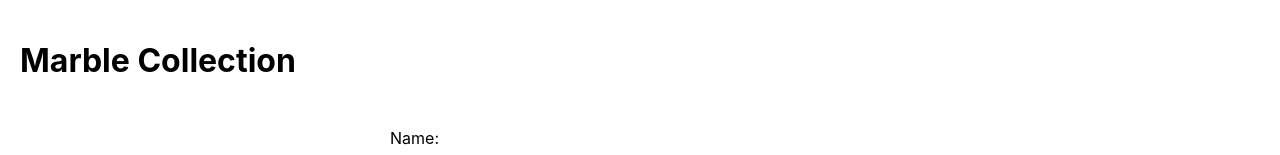
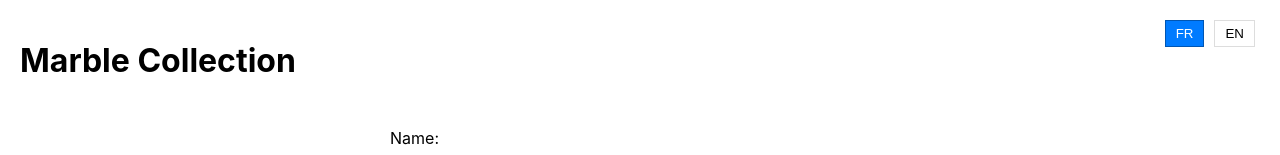
Before and after one commit to b1510/marble-front, a React (Create React App) app: page / in a window 1280 px wide. Shown: the top 155 px of the page. Built offline with nearby package versions, Linux system fonts and the light colour scheme; no server answers.

Commit message:
Add localisation

```diff
--- a/src/App.tsx
+++ b/src/App.tsx
@@ -2,6 +2,7 @@ import React from 'react';
 import { BrowserRouter as Router, Route, Routes } from 'react-router-dom';
 import MarbleGallery from './components/MarbleGallery';
 import MarbleForm from './components/MarbleForm';
+import LanguageSwitcher from './components/LanguageSwitcher';
 import './App.css';
 
 const App: React.FC = () => {
@@ -10,6 +11,7 @@ const App: React.FC = () => {
             <div className="app">
                 <header>
                     <h1>Marble Collection</h1>
+                    <LanguageSwitcher />
                 </header>
                 <main>
                     <MarbleForm />
--- /dev/null
+++ b/src/components/LanguageSwitcher.tsx
@@ -0,0 +1,27 @@
+import React from 'react';
+import { useTranslation } from 'react-i18next';
+
+const LanguageSwitcher: React.FC = () => {
+  const { i18n } = useTranslation();
+
+  const changeLanguage = (lng: string) => {
+    i18n.changeLanguage(lng);
+  };
+
+  return (
+    <div className="language-switcher">
+      <button
+        onClick={() => changeLanguage('fr')}
+        className={i18n.language === 'fr' ? 'active' : ''}>
+        FR
+      </button>
+      <button
+        onClick={() => changeLanguage('en')}
+        className={i18n.language === 'en' ? 'active' : ''}>
+        EN
+      </button>
+    </div>
+  );
+};
+
+export default LanguageSwitcher;
--- a/src/components/MarbleGallery.tsx
+++ b/src/components/MarbleGallery.tsx
@@ -1,8 +1,10 @@
 import React, { useEffect, useState } from 'react';
+import { useTranslation } from 'react-i18next';
 import { marbleApi, Marble } from '../api/marbleApi';
 
 const MarbleGallery: React.FC = () => {
     const [marbles, setMarbles] = useState<Marble[]>([]);
+    const { t } = useTranslation();
 
     useEffect(() => {
         const fetchMarbles = async () => {
@@ -24,8 +26,8 @@ const MarbleGallery: React.FC = () => {
                         <img src={marble.imageUrl} alt={marble.name} />
                     )}
                     <h3>{marble.name}</h3>
-                    <p>Type: {marble.type}</p>
-                    <p>Material: {marble.material}</p>
+                    <p>{t('gallery.type')}: {marble.type}</p>
+                    <p>{t('gallery.material')}: {marble.material}</p>
                 </div>
             ))}
         </div>
--- /dev/null
+++ b/src/custom.d.ts
@@ -0,0 +1,4 @@
+declare module '*.json' {
+    const value: { [key: string]: any };
+    export default value;
+}
--- /dev/null
+++ b/src/i18n/en/translation.json
@@ -0,0 +1,7 @@
+{
+  "gallery": {
+    "title": "Marble Gallery",
+    "type": "Type",
+    "material": "Material"
+  }
+}
--- /dev/null
+++ b/src/i18n/fr/translation.json
@@ -0,0 +1,7 @@
+{
+  "gallery": {
+    "title": "Galerie de Billes",
+    "type": "Type",
+    "material": "Matériau"
+  }
+}
--- /dev/null
+++ b/src/i18n/i18n.ts
@@ -0,0 +1,24 @@
+import i18n from 'i18next';
+import { initReactI18next } from 'react-i18next';
+import translationEN from './en/translation.json';
+import translationFR from './fr/translation.json';
+
+i18n
+  .use(initReactI18next)
+  .init({
+    resources: {
+      en: {
+        translation: translationEN
+      },
+      fr: {
+        translation: translationFR
+      }
+    },
+    lng: 'fr',
+    fallbackLng: 'en',
+    interpolation: {
+      escapeValue: false
+    }
+  });
+
+export default i18n;
--- a/src/index.css
+++ b/src/index.css
@@ -34,3 +34,23 @@ code {
   font-family: source-code-pro, Menlo, Monaco, Consolas, 'Courier New',
     monospace;
 }
+
+.language-switcher {
+  position: absolute;
+  top: 20px;
+  right: 20px;
+}
+
+.language-switcher button {
+  margin: 0 5px;
+  padding: 5px 10px;
+  border: 1px solid #ddd;
+  background: white;
+  cursor: pointer;
+}
+
+.language-switcher button.active {
+  background: #007bff;
+  color: white;
+  border-color: #0056b3;
+}
--- a/src/index.tsx
+++ b/src/index.tsx
@@ -2,8 +2,7 @@ import React from 'react';
 import ReactDOM from 'react-dom/client';
 import './index.css';
 import App from './App';
-// import reportWebVitals from a local file instead of 'web-vitals'
-import reportWebVitals from './reportWebVitals';
+import './i18n/i18n'; // import i18next configuration
 
 const root = ReactDOM.createRoot(
   document.getElementById('root') as HTMLElement
@@ -14,7 +13,3 @@ root.render(
     <App />
   </React.StrictMode>
 );
-
-// If you want to start measuring performance in your app, pass a function
-// to log results (for example: reportWebVitals(console.log))
-reportWebVitals();
```
Also changed, not shown: package.json (+11 -2 lines), 1 other file (tests, documents, lock files or other folders).
